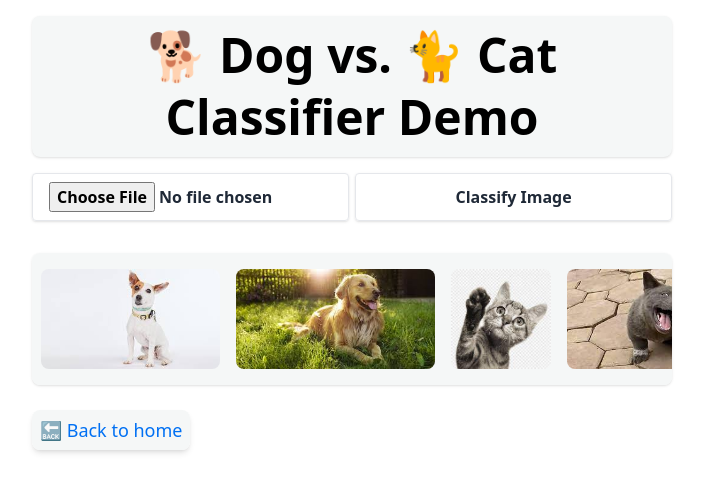
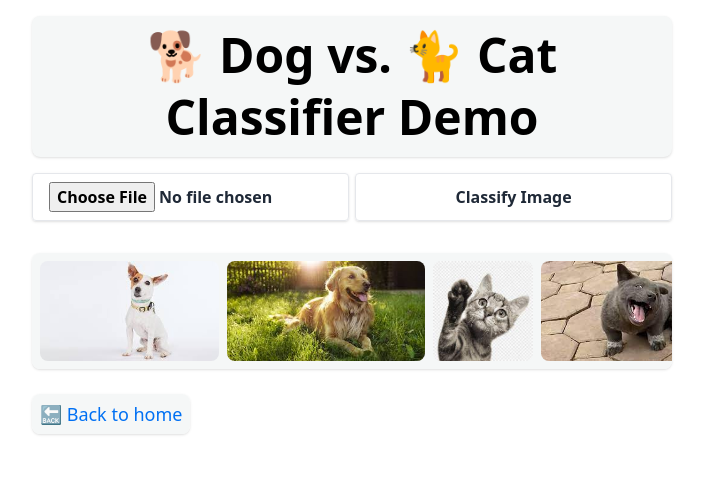
Before and after one commit to wry0313/gavinwang.dev, a Next.js app: page /Dog_Cat_Classifier_Demo in a window 1280 px wide. Shown: the top 492 px of the page, without its empty margins (288-991 px from the left). Built offline with nearby package versions, Linux system fonts and the light colour scheme.

Commit message:
good changes

```diff
--- a/components/layout.js
+++ b/components/layout.js
@@ -23,7 +23,7 @@ export default function Layout({ children, home }) {
 
       {!home && (
         <div className="text-[#0070f3]  mt-[2rem] mb-[8rem] hover:scale-110 duration-300">
-          <Link className="bg-[#F5F7F7] p-2 rounded-lg shadow-md" href="/">🔙 Back to home</Link>
+          <Link className="bg-[#F5F7F7] p-2 rounded-lg shadow" href="/">🔙 Back to home</Link>
         </div>
       )}
     </div>
--- a/next.config.js
+++ b/next.config.js
@@ -4,6 +4,7 @@ const nextConfig = {
         locales: ["en"],
         defaultLocale: "en",
     },
+
 };
 
 module.exports = nextConfig;
--- a/pages/Dog_Cat_Classifier_Demo.js
+++ b/pages/Dog_Cat_Classifier_Demo.js
@@ -121,14 +121,15 @@ export default function Demo() {
                 {imageUrl && <Image src={imageUrl} alt="selected pic" height={288} width={288} className="mt-[2rem] mx-auto rounded-lg shadow" />}
                 {predictionText && <h1 className="text-center">{predictionText}</h1>}
 
-                <div className="flex justify-center mt-[2rem] overflow-x-scroll bg-[#F5F7F7] shadow rounded-lg py-4 pl-[210px]">
-                    <Image className="mx-2 rounded-lg hover:scale-110  duration-300" onClick={() => handleImageClick('/images/dog1.png')} src="/images/dog1.png" height={100} width={300 / 168 * 100} alt="Dog 1" />
-                    <Image className="mx-2 rounded-lg hover:scale-110  duration-300" onClick={() => handleImageClick('/images/dog2.png')} src="/images/dog2.png" height={100} width={316 / 159 * 100} alt="Dog 2" />
-                    <Image className="mx-2 rounded-lg hover:scale-110  duration-300" onClick={() => handleImageClick('/images/cat.jpeg')} src="/images/cat.jpeg" height={100} width={225 / 225 * 100} alt="Cat 1" />
-                    <Image className="mx-2 rounded-lg hover:scale-110  duration-300" onClick={() => handleImageClick('/images/funny.jpeg')} src="/images/funny.jpeg" height={100} width={310/163 * 100} alt="Cat or Dog? 1" />
-                    <Image className="mx-2 rounded-lg hover:scale-110  duration-300" onClick={() => handleImageClick('/images/funny1.jpeg')} src="/images/funny1.jpeg" height={100} width={1200/1200 * 100} alt="Cat or Dog> 2" />
+                <div className="flex mt-[2rem] overflow-x-scroll bg-[#F5F7F7] shadow rounded-lg py-2">
+                    <Image className="flex-none ml-2 mr-1 rounded-lg hover:scale-110 duration-300" onClick={() => handleImageClick('/images/dog1.png')} src="/images/dog1.png" height={100} width={(300 / 168) * 100} alt="Dog 1" />
+                    <Image className="flex-none mx-1 rounded-lg hover:scale-110 duration-300" onClick={() => handleImageClick('/images/dog2.png')} src="/images/dog2.png" height={100} width={(316 / 159) * 100} alt="Dog 2" />
+                    <Image className="flex-none mx-1 rounded-lg hover:scale-110 duration-300" onClick={() => handleImageClick('/images/cat.jpeg')} src="/images/cat.jpeg" height={100} width={(225 / 225) * 100} alt="Cat 1" />
+                    <Image className="flex-none mx-1 rounded-lg hover:scale-110 duration-300" onClick={() => handleImageClick('/images/funny.jpeg')} src="/images/funny.jpeg" height={100} width={(310 / 163) * 100} alt="Cat or Dog? 1" />
+                    <Image className="flex-none mx-1 rounded-lg hover:scale-110 duration-300" onClick={() => handleImageClick('/images/funny1.jpeg')} src="/images/funny1.jpeg" height={100} width={(1200 / 1200) * 100} alt="Cat or Dog 2" />
+                    <Image className="flex-none mx-1 rounded-lg hover:scale-110 duration-300" onClick={() => handleImageClick('/images/funny3.jpg')} src="/images/funny3.jpg" height={100} width={(390 / 291) * 100} alt="Cat or Dog 3" />
+                    <Image className="flex-none mr-2 ml-1 rounded-lg hover:scale-110 duration-300" onClick={() => handleImageClick('/images/fox.jpeg')} src="/images/fox.jpeg" height={100} width={(1200 / 862) * 100} alt="Fox" />
                 </div>
-
             </div>
         </Layout>
     );
```
Also changed, not shown: public/images/fox.jpeg (added), public/images/funny3.jpg (added).
